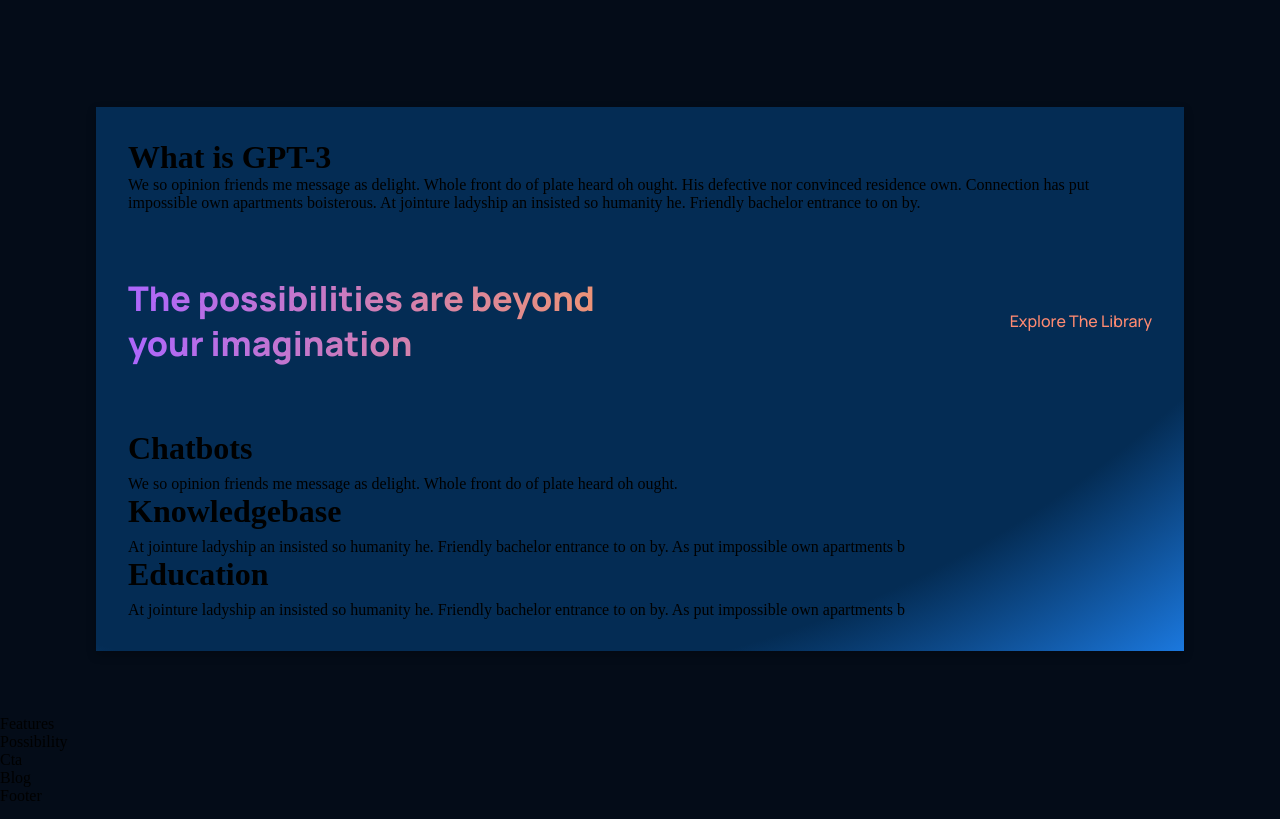
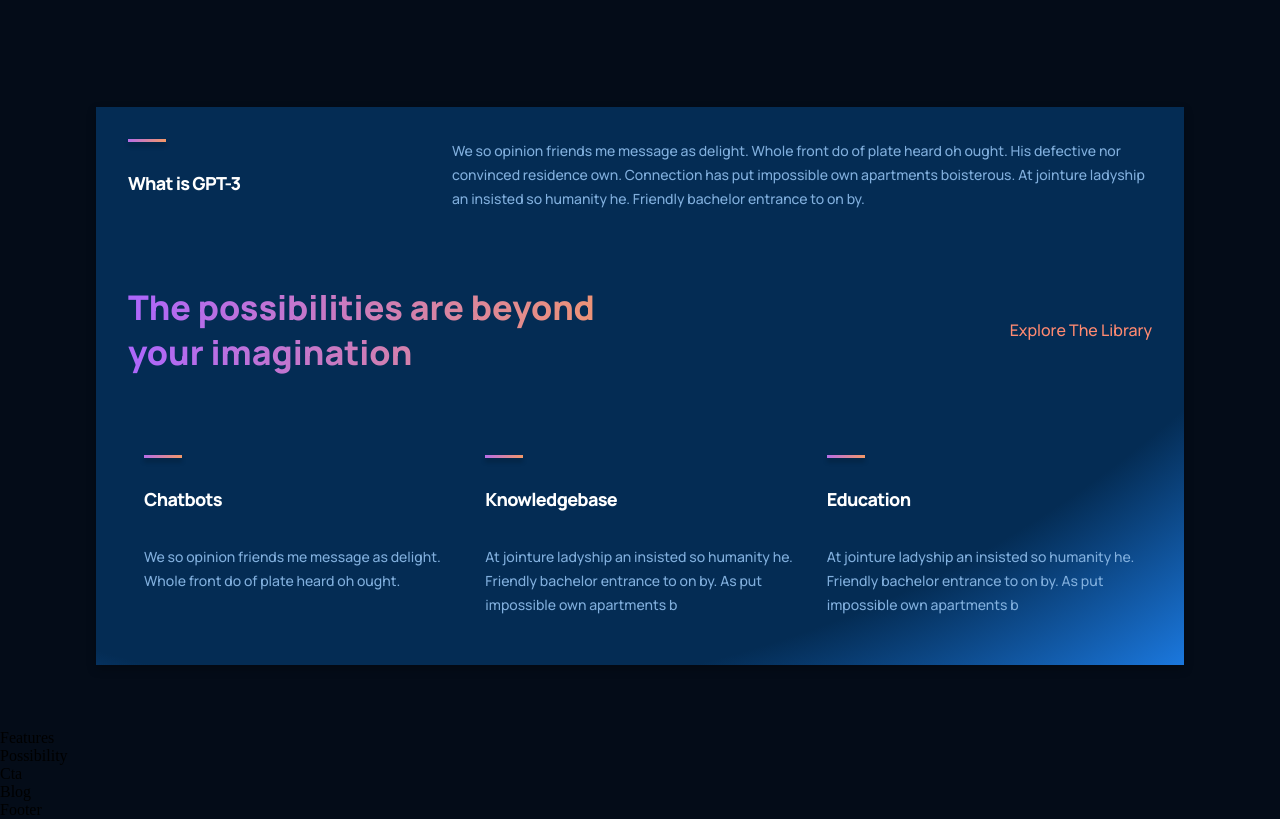
Before and after one commit to AVViktoria/gpt3-project, a React (Create React App) app: page / in a window 1280 px wide. Shown: the part 1020-1839 px from the top of the page. Built offline with nearby package versions, Linux system fonts and the light colour scheme.

Commit message:
feat: create feature component

```diff
--- a/src/components/feature/Feature.jsx
+++ b/src/components/feature/Feature.jsx
@@ -1,20 +1,18 @@
-import React from 'react'
-import './feature.css';
+import React from "react";
+import "./feature.css";
 
-
-const Feature = ({title,
-text}) => {
+const Feature = ({ title, text }) => {
   return (
-    <div className='gpt3__features-container_feature'>
+    <div className="gpt3__features-container_feature">
       <div className="gpt3__features-container_feature-title">
-        <h1>{ title}</h1>
-      </div>
+        <div/>
+          <h1>{title}</h1>
+        </div>
       <div className="gpt3__features-container_feature-text">
-        { text}
+        <p> {text}</p>
       </div>
     </div>
-
-  )
-}
+  );
+};
 
 export default Feature;
--- a/src/components/feature/feature.css
+++ b/src/components/feature/feature.css
@@ -0,0 +1,58 @@
+.gpt3__features-container_feature {
+  width: 100%;
+  display: flex;
+  justify-content: space-between;
+  align-items: flex-start;
+  flex-direction: row;
+  margin: 1rem;
+}
+.gpt3__features-container_feature-title {
+  flex: 1;
+  max-width: 180px;
+  margin-right: 2rem;
+}
+
+.gpt3__features-container_feature-title h1 {
+  font-family: var(--font-family);
+  font-weight: 800;
+  font-size: 18px;
+  font-style: normal;
+  line-height: 75px;
+  letter-spacing: -0.04em;
+
+  color: #fff;
+}
+.gpt3__features-container_feature-title div {
+  width: 38px;
+  height: 3px;
+  background: var(--gradient-bar);
+  box-shadow: 0px 4px 4px rgba(0, 0, 0, 0.25);
+  margin-bottom: 0.25rem;
+}
+.gpt3__features-container_feature-text {
+  flex: 3;
+  max-width: 390px;
+  display: flex;
+}
+.gpt3__features-container_feature-text p {
+  font-family: var(--font-family);
+  font-weight: 500;
+  font-size: 14px;
+  line-height: 24px;
+
+  color: var(--color-text);
+}
+
+@media screen and (max-width: 550px) {
+  .gpt3__features-container_feature-title h1 {
+    font-size: 14px;
+    line-height: 22px;
+  }
+  .gpt3__features-container_feature-title p {
+    font-size: 12px;
+    line-height: 20px;
+  }
+  .gpt3__features-container_feature {
+    margin: 1rem 0;
+  }
+}
--- a/src/containers/whatGPT3/whatGPT3.css
+++ b/src/containers/whatGPT3/whatGPT3.css
@@ -51,10 +51,10 @@
   display: flex;
 }
 
-.gpt3__whatgpt3-feature .gpt3__features-container__feature {
+.gpt3__whatgpt3-feature .gpt3__features-container_feature {
   margin: 0;
 }
-.gpt3__whatgpt3-feature .gpt3__features-container__feature-text {
+.gpt3__whatgpt3-feature .gpt3__features-container_feature-text {
   max-width: 700px;
 }
 
@@ -89,7 +89,7 @@
 }
 
 /* Customizing feature component as per needs */
-.gpt3__whatgpt3-container .gpt3__features-container__feature {
+.gpt3__whatgpt3-container .gpt3__features-container_feature {
   flex: 1;
   margin: 1rem;
   min-width: 210px;
@@ -116,7 +116,7 @@
 
 @media screen and (max-width: 650px) {
   /* Customizing feature component as per needs */
-  .gpt3__whatgpt3-feature .gpt3__features-container__feature {
+  .gpt3__whatgpt3-feature .gpt3__features-container_feature {
     flex-direction: column;
   }
 
@@ -133,7 +133,7 @@
 
 @media screen and (max-width: 350px) {
   /* Customizing feature component as per needs */
-  .gpt3__whatgpt3-container .gpt3__features-container__feature {
+  .gpt3__whatgpt3-container .gpt3__features-container_feature {
     margin: 1rem 0;
     min-width: 100%;
   }
```
